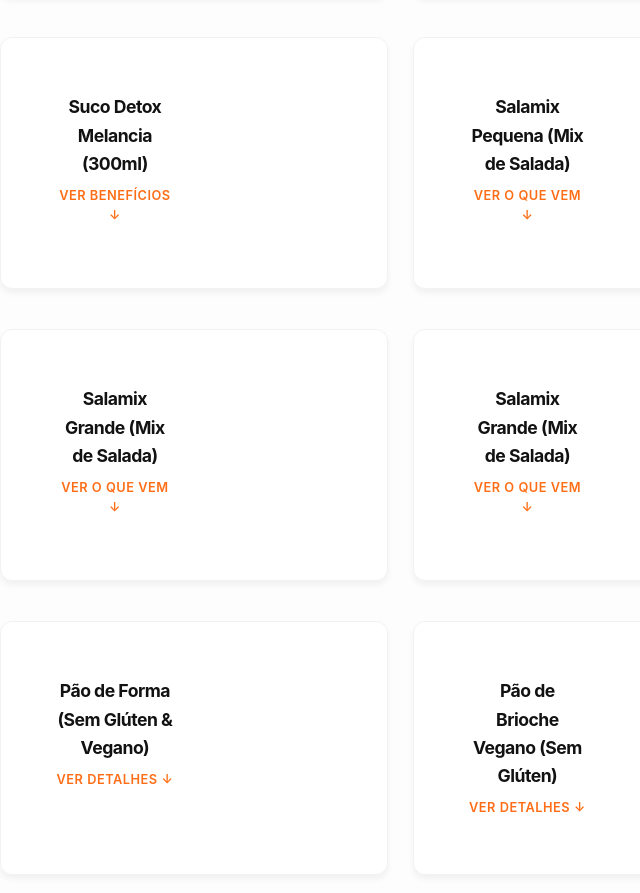
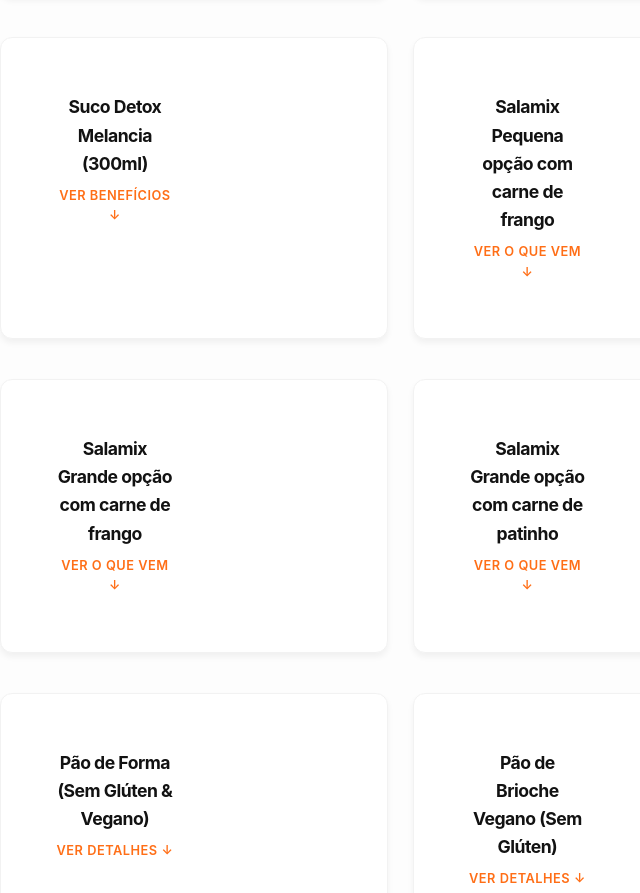
Before and after one commit to detoxorange/detoxorange, a plain HTML site: page index.html in a window 1280 px wide. Shown: the part 2742-3635 px from the top of the page, without its empty margins (240-880 px from the left). Drawn offline with Linux system fonts and the light colour scheme; a web font is replaced by a local one.

Commit message:
Update index.html

```diff
--- a/index.html
+++ b/index.html
@@ -350,7 +350,7 @@
             <summary>
                 <div class="product-header">
                     <div class="product-main-info">
-                        <h3>Salamix Pequena (Mix de Salada)</h3>
+                        <h3>Salamix Pequena opção com carne de frango</h3>
                         <span class="view-details">Ver o que vem ↓</span>
                     </div>
                 </div>
@@ -368,7 +368,7 @@
             <summary>
                 <div class="product-header">
                     <div class="product-main-info">
-                        <h3>Salamix Grande (Mix de Salada)</h3>
+                        <h3>Salamix Grande opção com carne de frango</h3>
                         <span class="view-details">Ver o que vem ↓</span>
                     </div>
                 </div>
@@ -386,7 +386,7 @@
             <summary>
                 <div class="product-header">
                     <div class="product-main-info">
-                        <h3>Salamix Grande (Mix de Salada)</h3>
+                        <h3>Salamix Grande opção com carne de patinho</h3>
                         <span class="view-details">Ver o que vem ↓</span>
                     </div>
                 </div>
```
